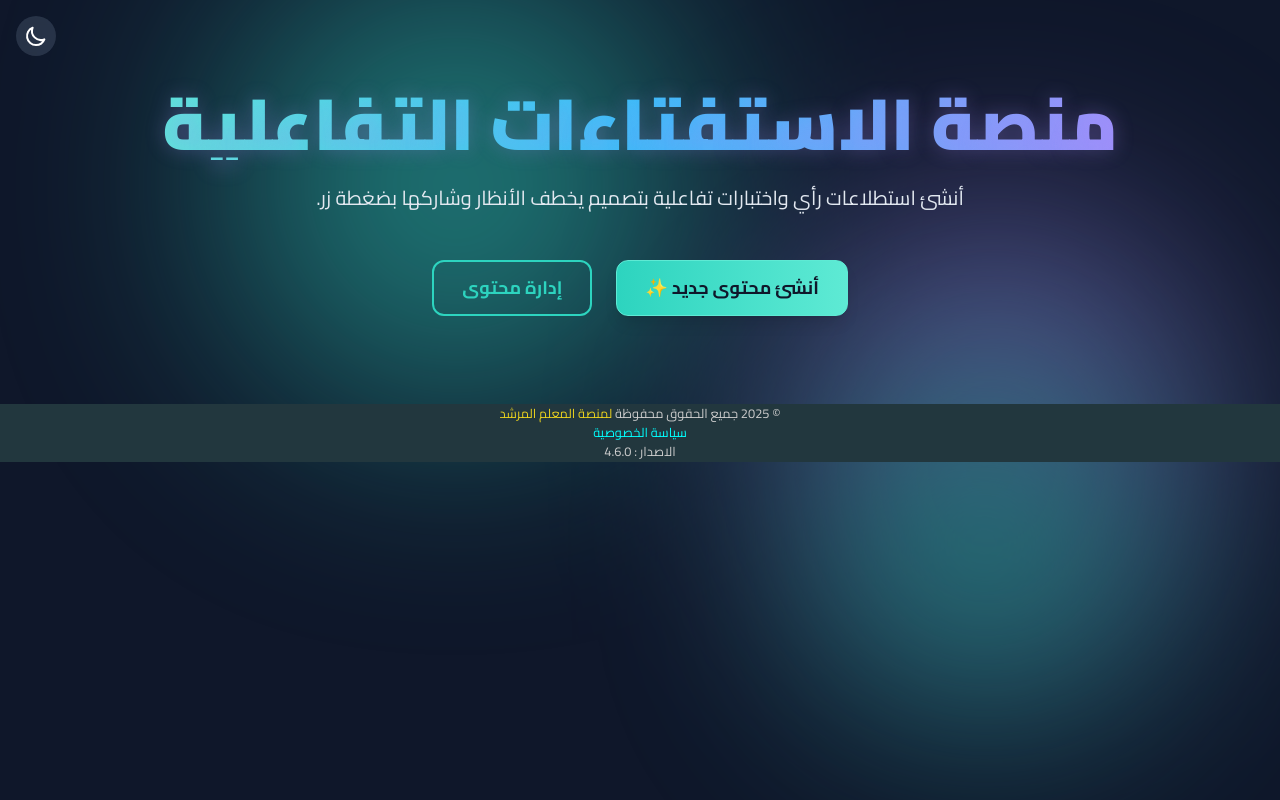
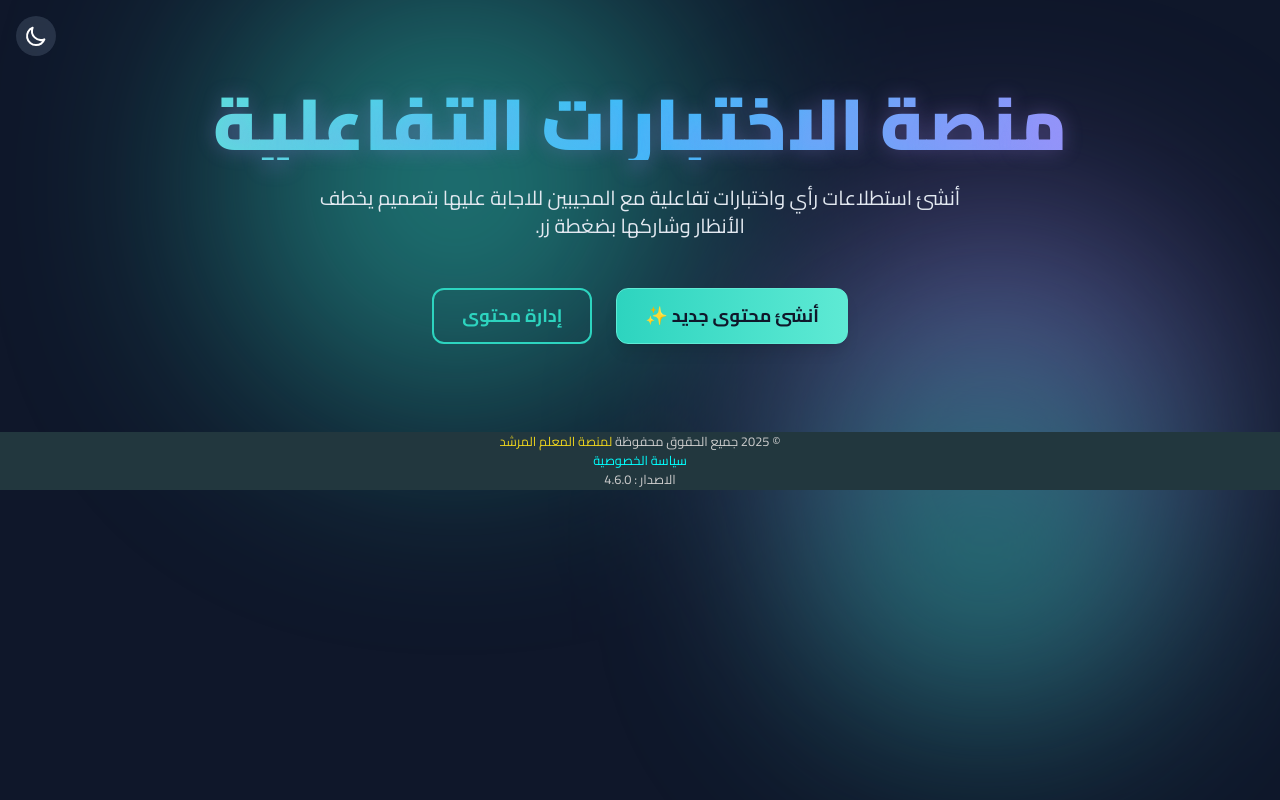
Before and after one commit to guiding-teacher/guiding-teacher.github.io, a plain HTML site: page ahtpar/index.html in a window 1280 px wide. Drawn offline with nearby package versions, Linux system fonts and the light colour scheme.

Commit message:
index.html
Signed-off-by: guiding-teacher <golv222@gmail.com>

```diff
--- a/ahtpar/index.html
+++ b/ahtpar/index.html
@@ -287,10 +287,10 @@
 
         <div id="homeView" class="view text-center py-16 px-6 fade-in">
              <h1 class="text-5xl md:text-7xl font-black text-transparent bg-clip-text bg-gradient-to-r from-teal-300 via-sky-400 to-violet-400" style="text-shadow: 0 0 20px rgba(167, 139, 250, 0.3);">
-                 منصة الاستفتاءات التفاعلية
+                 منصة الاختبارات التفاعلية
              </h1>
              <p class="mt-6 max-w-2xl mx-auto text-xl text-medium-text-color">
-                 أنشئ استطلاعات رأي واختبارات تفاعلية بتصميم يخطف الأنظار وشاركها بضغطة زر.
+                 أنشئ استطلاعات رأي واختبارات تفاعلية مع المجيبين للاجابة عليها بتصميم يخطف الأنظار وشاركها بضغطة زر.
              </p>
              <div class="mt-12 flex flex-col sm:flex-row gap-6 justify-center">
                  <a href="#create" class="btn btn-primary text-lg shadow-lg">أنشئ محتوى جديد ✨</a>
```
